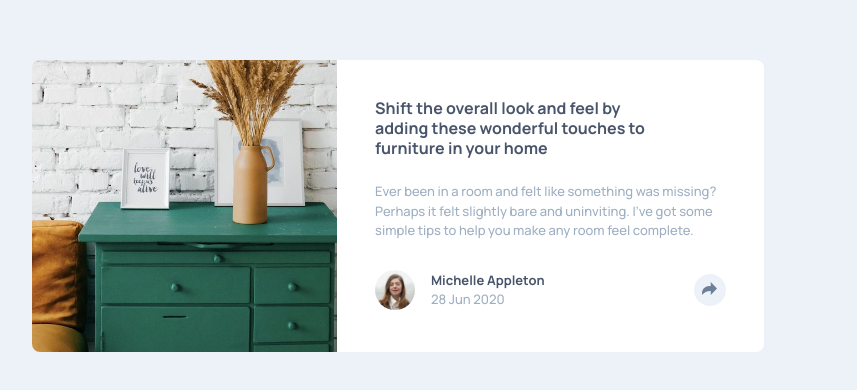
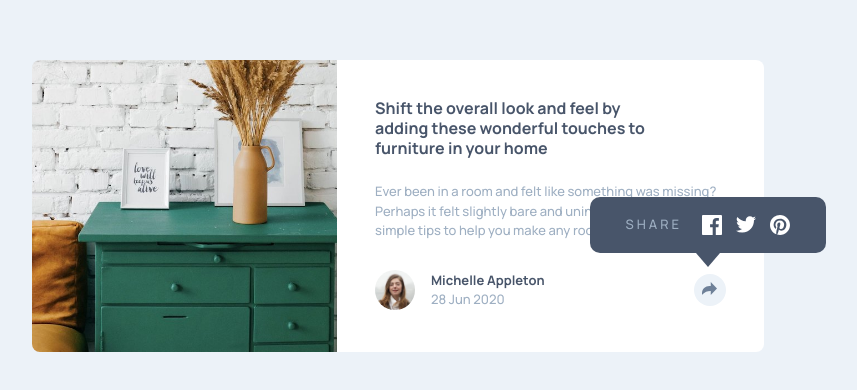
Before and after one commit to devPauloski/article-preview-component, a plain HTML site: page index.html in a window 1280 px wide. Shown: the part 194-584 px from the top of the page, without its empty margins (242-1099 px from the left). Drawn offline with Linux system fonts and the light colour scheme.

Commit message:
added share links

```diff
--- a/index.html
+++ b/index.html
@@ -41,6 +41,26 @@
               </svg>
             </button>
           </div>
+          <div class="share-links-wrapper">
+            <div class="share-links">
+              <p>share</p>
+              <a href="https://web.facebook.com/" aria-label="Facebook">
+                <svg xmlns="http://www.w3.org/2000/svg" width="20" height="20">
+                  <path fill="#FFF" d="M18.896 0H1.104C.494 0 0 .494 0 1.104v17.793C0 19.506.494 20 1.104 20h9.58v-7.745H8.076V9.237h2.606V7.01c0-2.583 1.578-3.99 3.883-3.99 1.104 0 2.052.082 2.329.119v2.7h-1.598c-1.254 0-1.496.597-1.496 1.47v1.928h2.989l-.39 3.018h-2.6V20h5.098c.608 0 1.102-.494 1.102-1.104V1.104C20 .494 19.506 0 18.896 0z"/>
+                </svg>
+              </a>
+              <a href="https://x.com" aria-label="Twitter">
+                <svg xmlns="http://www.w3.org/2000/svg" width="20" height="17">
+                  <path fill="#FFF" d="M20 2.172a8.192 8.192 0 01-2.357.646 4.11 4.11 0 001.804-2.27 8.22 8.22 0 01-2.605.996A4.096 4.096 0 0013.847.248c-2.65 0-4.596 2.472-3.998 5.037A11.648 11.648 0 011.392 1a4.109 4.109 0 001.27 5.478 4.086 4.086 0 01-1.858-.513c-.045 1.9 1.318 3.679 3.291 4.075a4.113 4.113 0 01-1.853.07 4.106 4.106 0 003.833 2.849A8.25 8.25 0 010 14.658a11.616 11.616 0 006.29 1.843c7.618 0 11.922-6.434 11.663-12.205A8.354 8.354 0 0020 2.172z"/>
+                </svg>
+              </a>
+              <a href="https://www.pinterest.com/" aria-label="Pinterest">
+                <svg xmlns="http://www.w3.org/2000/svg" width="20" height="20">
+                  <path fill="#FFF" d="M10 0C4.478 0 0 4.477 0 10c0 4.237 2.636 7.855 6.356 9.312-.088-.791-.167-2.005.035-2.868.182-.78 1.172-4.97 1.172-4.97s-.299-.6-.299-1.486c0-1.39.806-2.428 1.81-2.428.852 0 1.264.64 1.264 1.408 0 .858-.545 2.14-.828 3.33-.236.995.5 1.807 1.48 1.807 1.778 0 3.144-1.874 3.144-4.58 0-2.393-1.72-4.068-4.177-4.068-2.845 0-4.515 2.135-4.515 4.34 0 .859.331 1.781.745 2.281a.3.3 0 01.069.288l-.278 1.133c-.044.183-.145.223-.335.134-1.249-.581-2.03-2.407-2.03-3.874 0-3.154 2.292-6.052 6.608-6.052 3.469 0 6.165 2.473 6.165 5.776 0 3.447-2.173 6.22-5.19 6.22-1.013 0-1.965-.525-2.291-1.148l-.623 2.378c-.226.869-.835 1.958-1.244 2.621.937.29 1.931.446 2.962.446 5.522 0 10-4.477 10-10S15.522 0 10 0z"/>
+                </svg>
+              </a>
+            </div>
+          </div>
         </div>
       </article>
     </main>
--- a/style.css
+++ b/style.css
@@ -164,3 +164,83 @@ main {
   width: 1rem;
   height: 1rem;
 }
+
+.description-wrapper {
+  position: relative;
+}
+
+.share-links-wrapper {
+  position: absolute;
+  bottom: 34%;
+  right: -3.875rem;
+}
+
+.share-links {
+  background-color: var(--clr-very-dark-grayish-blue);
+  /* display: none; */
+  display: flex;
+  align-items: center;
+  gap: 14px;
+  padding: 1.125rem 2.25rem;
+  border-radius: .625rem;
+  position: relative;
+}
+
+.share-links::before {
+  width: 0;
+  height: 0;
+  content: '';
+  position: absolute;
+  top: 100%;
+  left: 50%;
+  border-left: 12px solid transparent;
+  border-right: 12px solid transparent;
+  border-top: 14px solid var(--clr-very-dark-grayish-blue);
+  transform: translateX(-50%);
+}
+
+@media(40rem < width < 56.25rem) {
+  .share-links {
+    padding: 10px 18px;
+  }
+
+  .share-links-wrapper {
+    right: -8px;
+  }
+
+  .share-links:before {
+    left: 8.625rem;
+  }
+}
+
+.share-links p {
+  text-transform: uppercase;
+  letter-spacing: 3px;
+  margin-inline-end: .375rem;
+}
+
+@media(width < 40rem) {
+  .share-links-wrapper {
+    position: absolute;
+    left: 0;
+    right: 0;
+    bottom: 0;
+    border-radius: none;
+  }
+
+  .share-links {
+    padding-inline: min(2rem, 8%);
+    border-radius: 0px;
+  }
+
+  .share-links::before {
+    display: none;
+  }
+
+  .share-button {
+    position: absolute;
+    bottom: 12px;
+    right: 24px;
+    z-index: 9999;
+  }
+}
```
